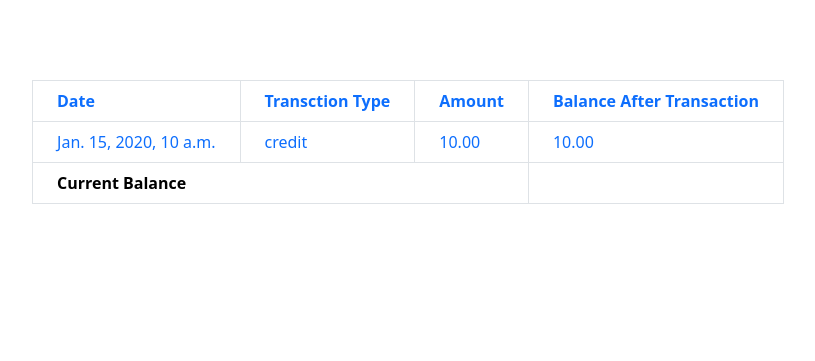
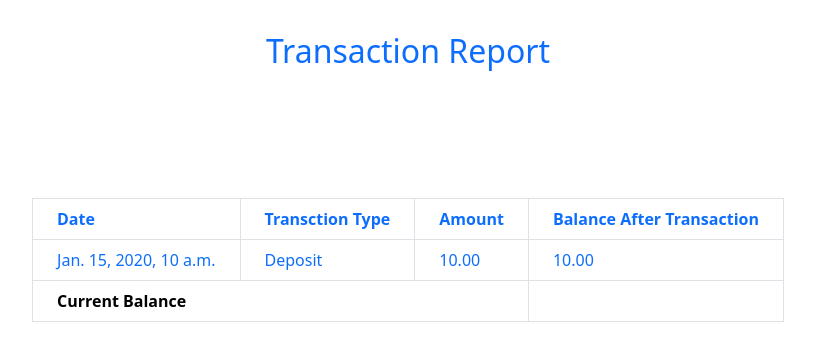
Before and after one commit to jagratirathod/Project-for-Bank-mangement, a Django app: page /bank_app/report/ in a window 1280 px wide. Shown: the part 104-465 px from the top of the page, without its empty margins (232-1047 px from the left). Run offline with Django 4.2, Linux system fonts and the light colour scheme; a user stored in the database is signed in; tables that the repository leaves empty hold one stand-in row (values such as "Sample post").

Commit message:
Manage balance after transaction field for every transaction i.e Deposit, Withdrawl and Transfer

```diff
--- a/bank_app/models.py
+++ b/bank_app/models.py
@@ -4,10 +4,13 @@ from user_app.models import User
 # Create your models here.
 
 class Transction(models.Model):
-    type = (('credit', 'credit'),
-            ('debit', 'debit')
-            )
-    transction_type = models.CharField(max_length=20,choices=type)
+
+    TRANSACTION_TYPE_CHOICES=(
+                    ('Deposit', 'Deposit'),
+                    ('Withdrawal', 'Withdrawal'),
+                    ('Transfer', 'Transfer'),
+                    )
+    transction_type= models.CharField(max_length=20,choices=TRANSACTION_TYPE_CHOICES)
     current_time = models.DateTimeField(auto_now_add=True)
     user = models.ForeignKey(User, on_delete=models.CASCADE, related_name='transactions')
     amount = models.DecimalField(decimal_places=2,max_digits=12)
--- a/bank_app/templates/deposit.html
+++ b/bank_app/templates/deposit.html
@@ -17,6 +17,7 @@
     <form action="{% url 'bank_app:deposit' %}" method="POST" style="width: 300px; height:1000px;">
         {% csrf_token %}
         <br><br><br>
+        <div>Deposit Money to your Account </div> <br>
         {{form|crispy}}  <br>
         <button type="submit" class="btn btn-danger">Submit</button>
     </form>
--- a/bank_app/templates/report.html
+++ b/bank_app/templates/report.html
@@ -1,6 +1,13 @@
 {% extends 'b_base.html' %}
 
+
 {% block content %}
+
+<br>
+<center>
+<h2>Transaction Report</h2> <br><br>
+</center>
+
     <table class="mx-auto w-full mt-8 border-collapse">
         <tr>
           <th class=" border border-black px-4 py-2">Date</th>
--- a/bank_app/templates/transfer.html
+++ b/bank_app/templates/transfer.html
@@ -6,7 +6,7 @@
 {% csrf_token %}
 <center>
 
-<h5 style = "background-color:pink;">{{error_message}}</h5>
+<div style = "background-color:pink;">{{error_message}}</div>
 
 {% if messages %}
 <div class="alert alert-info">
@@ -15,7 +15,6 @@
     {% endfor %}
 </div>
 {% endif %} <br>
-
 
 
 <label>To : </label>
--- a/bank_app/templates/withdraw.html
+++ b/bank_app/templates/withdraw.html
@@ -16,6 +16,7 @@
     <form action="{% url 'bank_app:withdraw' %}" method="POST" style="width: 300px; height:1000px;">
         {% csrf_token %}
         <br><br>
+        <div>Withdraw Money from Your Account</div> <br>
         {{form|crispy}}  <br>
         <button type="submit" class="btn btn-danger">Submit</button>
     </form>
--- a/bank_app/views.py
+++ b/bank_app/views.py
@@ -24,7 +24,7 @@ class DepositView(SuccessMessageMixin,CreateView):
     def form_valid(self,form):
         amount = self.request.POST.get("amount")
         form.instance.user = self.request.user
-        form.instance.transction_type = Transction.type[0][0]
+        form.instance.transction_type = Transction.TRANSACTION_TYPE_CHOICES[0][0]
         last_amount = Transction.objects.filter(user=self.request.user).last()
         if last_amount:
             form.instance.balance_after_transaction= int(amount) + last_amount.balance_after_transaction
@@ -41,7 +41,7 @@ class WithdrawView(SuccessMessageMixin,CreateView):
     def form_valid(self,form):
         amount = self.request.POST.get("amount")
         form.instance.user = self.request.user
-        form.instance.transction_type = Transction.type[1][1]
+        form.instance.transction_type = Transction.TRANSACTION_TYPE_CHOICES[1][1]
 
         last_amount = Transction.objects.filter(user=self.request.user).last()
         if last_amount:
@@ -50,7 +50,7 @@ class WithdrawView(SuccessMessageMixin,CreateView):
             else:
                 return render(self.request, "transfer.html", {'error_message': 'Insufficient Balance!'})
         else:
-            form.instance.balance_after_transaction = int(amount)
+             return render(self.request, "transfer.html", {'error_message': 'Low Balance!'})
         return super().form_valid(form)
 
 class ReportView(ListView):
@@ -87,7 +87,7 @@ def TransferAmountView(request):
                 user1 = Transction.objects.filter(user=request.user).last()
                 if user1.balance_after_transaction >= int(amount):
                     user1.balance_after_transaction-= int(amount)
-                    trans = Transction.objects.create(transction_type=Transction.type[1][1],user=request.user,amount = int(amount),balance_after_transaction=user1.balance_after_transaction)
+                    trans = Transction.objects.create(transction_type=Transction.TRANSACTION_TYPE_CHOICES[2][0],user=request.user,amount = int(amount),balance_after_transaction=user1.balance_after_transaction)
                 else:
                     return render(request, "transfer.html", {'error_message': 'Insufficient Balance!'})
 
@@ -95,9 +95,9 @@ def TransferAmountView(request):
                 if user2.transactions.last():
                     last_amount = user2.transactions.last().balance_after_transaction
                     last_amount+=int(amount)
-                    trans = Transction.objects.create(transction_type=Transction.type[0][0],user=user2 ,amount = int(amount),balance_after_transaction=last_amount)
+                    trans = Transction.objects.create(transction_type=Transction.TRANSACTION_TYPE_CHOICES[0][0],user=user2 ,amount = int(amount),balance_after_transaction=last_amount)
                 else:
-                    trans = Transction.objects.create(transction_type=Transction.type[0][0],user=user2 ,amount = int(amount),balance_after_transaction=amount)
+                    trans = Transction.objects.create(transction_type=Transction.TRANSACTION_TYPE_CHOICES[0][0],user=user2 ,amount = int(amount),balance_after_transaction=amount)
                 messages.success(request,'Successfully your Amount is transfered')
         except Exception as e:
             messages.error(request,'Account Number does not Exists!')
```
Also changed, not shown: bank_app/admin.py (+4 -3 lines), bank_app/migrations/0001_initial.py, bank_app/migrations/0002_alter_transction_transction_type.py (added).
